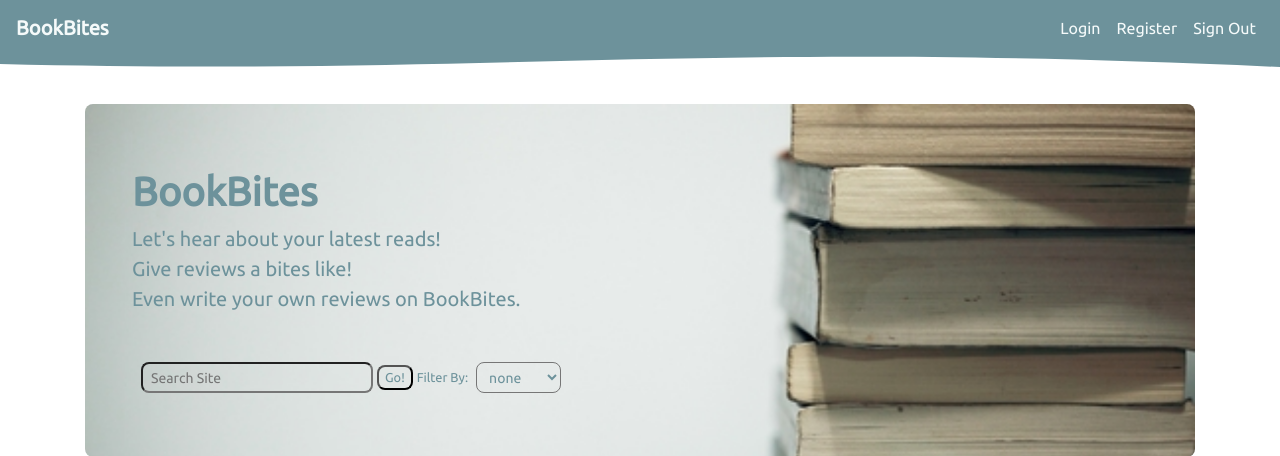
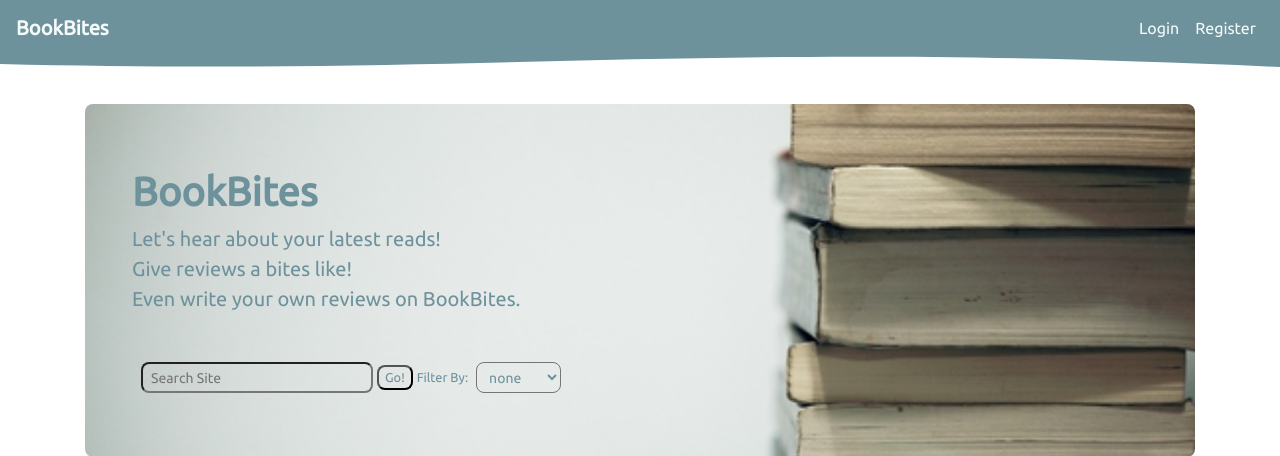
Before and after one commit to alimgee/book-review-milestone-project3, a Flask app: page /login in a window 1280 px wide. Shown: the top 456 px of the page. Run offline with Flask 2, Linux system fonts and the light colour scheme; some libraries are stand-ins or nearby versions.

Commit message:
Modifying nav links based on session logged value. If user is logged in they will see dofferent nav links

```diff
--- a/templates/base.html
+++ b/templates/base.html
@@ -31,9 +31,14 @@
             </button>
             <div class="collapse navbar-collapse" id="navbarNavAltMarkup">
                 <div class="navbar-nav ml-auto ">
-                    <a class="nav-item nav-link " href="#">Login </a>
+
+                    {% if session['logged'] == True %}
+                    <a class="nav-item nav-link " href="{{ (url_for('my_reviews')) }}">My Reviews</a>
+                    <a class="nav-item nav-link " href="{{ (url_for('sign_out')) }}">Sign Out</a>
+                    {% else %}
+                    <a class="nav-item nav-link " href="{{ (url_for('login')) }}">Login </a>
                     <a class="nav-item nav-link " href="{{ (url_for('register')) }}">Register</a>
-                    <a class="nav-item nav-link " href="{{ (url_for('sign_out')) }}">Sign Out</a>
+                    {% endif %}
                 </div>
             </div>
         </nav>
```
